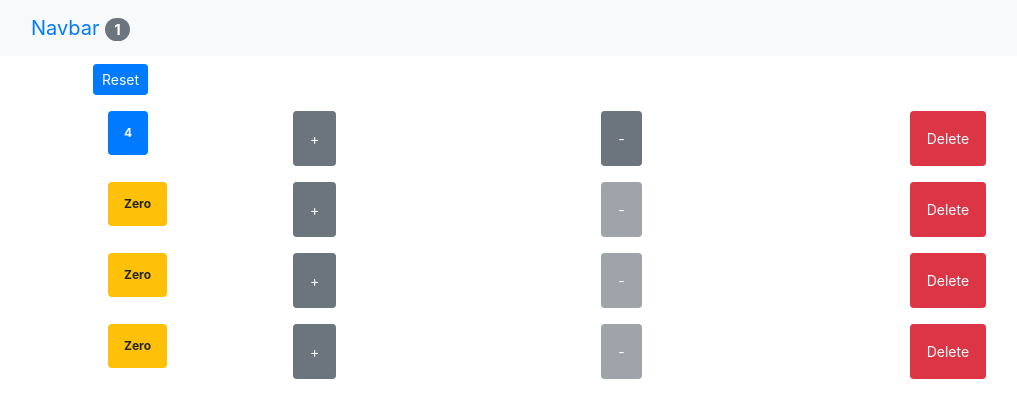
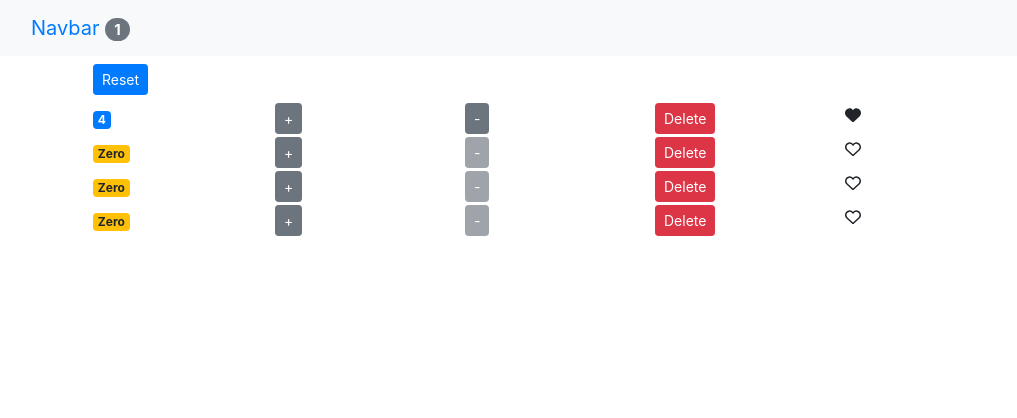
Before and after one commit to MartinMSalas/React_Mosh_Modulo01_Counter_Repaso, a React (Create React App) app in the folder counter-app/: page / in a window 1280 px wide. Shown: the top 418 px of the page, without its empty margins (0-1017 px from the left). Built offline with nearby package versions, Linux system fonts and the light colour scheme.

Commit message:
adding like heart

```diff
--- a/counter-app/package.json
+++ b/counter-app/package.json
@@ -3,6 +3,9 @@
   "version": "0.1.0",
   "private": true,
   "dependencies": {
+    "@fortawesome/fontawesome-svg-core": "^6.2.0",
+    "@fortawesome/free-solid-svg-icons": "^6.2.0",
+    "@fortawesome/react-fontawesome": "^0.2.0",
     "bootstrap": "^4.1.1",
     "react": "^16.4.1",
     "react-dom": "^16.4.1",
--- a/counter-app/src/App.js
+++ b/counter-app/src/App.js
@@ -17,10 +17,10 @@ class App extends Component {
   */
   state = {
     counters: [
-      { id: 1, value: 4 },
-      { id: 2, value: 0 },
-      { id: 3, value: 0 },
-      { id: 4, value: 0 },
+      { id: 1, value: 4 ,liked:true},
+      { id: 2, value: 0 ,liked:false},
+      { id: 3, value: 0 ,liked:false},
+      { id: 4, value: 0 ,liked:false},
     ],
   };
 
@@ -53,10 +53,19 @@ class App extends Component {
     });
     this.setState(counters);
   };
+  handleLike = (counter) => {
+
+    const counters = [...this.state.counters];
+    const index = counters.indexOf(counter);
+    counters[index] = {...counter};
+    counters[index].liked = !counters[index].liked;
+    this.setState({ counters });
+  }
   render() {
-    console.log("App rendered");
+
     return (
       <React.Fragment>
+
         <NavBar
           totalCounters={this.state.counters.filter((c) => c.value > 0).length}
         ></NavBar>
@@ -66,8 +75,10 @@ class App extends Component {
             onDelete={this.handleDelete}
             onIncrement={this.handleIncrement}
             onDecrement={this.handleDecrement}
+            onLike={this.handleLike}
             onReset={this.handleReset}
           ></Counters>
+
         </main>
       </React.Fragment>
     );
--- a/counter-app/src/components/counter.jsx
+++ b/counter-app/src/components/counter.jsx
@@ -1,4 +1,10 @@
 import React, { Component } from "react";
+import { FontAwesomeIcon } from '@fortawesome/react-fontawesome';
+import { faHeart } from '@fortawesome/free-solid-svg-icons';
+import { faHeart as farHeart } from '@fortawesome/free-regular-svg-icons'
+
+const emptyHeart = <FontAwesomeIcon icon={farHeart} />
+const fullHeart = <FontAwesomeIcon icon={faHeart} />
 
 class Counter extends Component {
   /*
@@ -13,79 +19,67 @@ class Counter extends Component {
   }
   */
 
+
   render() {
     //console.log("Counter REndered");
     return (
-      /*
 
-      <div className="container">
-        <div className="row">
-          <div className="col-sm-4">
-            <span className={this.getBadgeClasses()}>{this.formatCount()}</span>
-          </div>
-          <div className="col-sm-4">
-            <button
-              onClick={() => this.props.onIncrement(this.props.counter)}
-              className="btn btn-secondary btn-sm m-2"
-            >
-              +
-            </button>
 
-          </div>
-          <div className="col-sm-4">
-            {this.formatDecrementButton()
-            }
-
-          </div>
-          <div className="col-sm-4">
-
-            <button
-              onClick={() => this.props.onDelete(this.props.counter.id)}
-              className="btn btn-danger btn-sm m-2"
-            >
-              Delete
-            </button>
-          </div>
-        </div>
-      </div>
-      */
-      <div className="container">
         <div className="row ">
           <div className="col col-2">
-            {" "}
+
             <span className={this.getBadgeClasses()}>{this.formatCount()}</span>
           </div>
 
-          <div className="col">
+          <div className="col ">
             <button
               onClick={() => this.props.onIncrement(this.props.counter)}
-              className="btn btn-secondary btn-sm m-2 p-3"
+              className="btn btn-secondary btn-sm "
             >
               +
             </button>
           </div>
 
           <div className="col">
+          <button
+              onClick={() => this.props.onDecrement(this.props.counter)}
+              className="btn btn-secondary btn-sm "
+              disabled={this.props.counter.value === 0? "disabled":""}
+            >
+              -
+            </button>
 
-          {this.formatDecrementButton()
-            }
           </div>
           <div className="col ">
 
             <button
               onClick={() => this.props.onDelete(this.props.counter.id)}
-              className="btn btn-danger btn-sm m-2 p-3"
+              className="btn btn-danger btn-sm  "
             >
               Delete
             </button>
           </div>
+          <div className="col col-4">
+            <div  onClick={() => this.props.onLike(this.props.counter)}  >
+              {this.formateHeart()}
+            </div>
+
+
+          </div>
         </div>
-      </div>
+
     );
   }
+  formateHeart() {
+    if(this.props.counter.liked){
+      return fullHeart;
 
+    }else {
+      return emptyHeart;
+    }
+  }
   getBadgeClasses() {
-    let classes = "badge m-2 p-3 badge-";
+    let classes = "badge m-2  badge-";
     classes += this.props.counter.value === 0 ? "warning" : "primary";
     return classes;
   }
@@ -100,14 +94,14 @@ class Counter extends Component {
       return (
         <button
           onClick={() => this.props.onDecrement(this.props.counter)}
-          className="btn btn-secondary btn-sm m-2 p-3"
+          className="btn btn-secondary btn-sm m-1 "
         >
           -
         </button>
       );
     } else {
       return (
-        <button className="btn btn-secondary btn-sm m-2 p-3 disabled">-</button>
+        <button className="btn btn-secondary btn-sm m-2  disabled">-</button>
       );
     }
   }
--- a/counter-app/src/components/counters.jsx
+++ b/counter-app/src/components/counters.jsx
@@ -14,7 +14,7 @@ class Counters extends Component {
    */
   render() {
     //  console.log("Counters Rendered");
-    const {onReset, counters, onDelete, onIncrement, onDecrement} = this.props;
+    const {onReset, counters, onDelete, onIncrement, onDecrement, onLike} = this.props;
     return (
       <div>
         <button
@@ -30,6 +30,7 @@ class Counters extends Component {
             onDelete={onDelete}
             onIncrement={onIncrement}
             onDecrement={onDecrement}
+            onLike={onLike}
             counter={counter}
           ></Counter>
         ))}
--- /dev/null
+++ b/package.json
@@ -0,0 +1,5 @@
+{
+  "dependencies": {
+    "@fortawesome/free-regular-svg-icons": "^6.2.0"
+  }
+}
```
Also changed, not shown: 2 other files (tests, documents, lock files or other folders).
